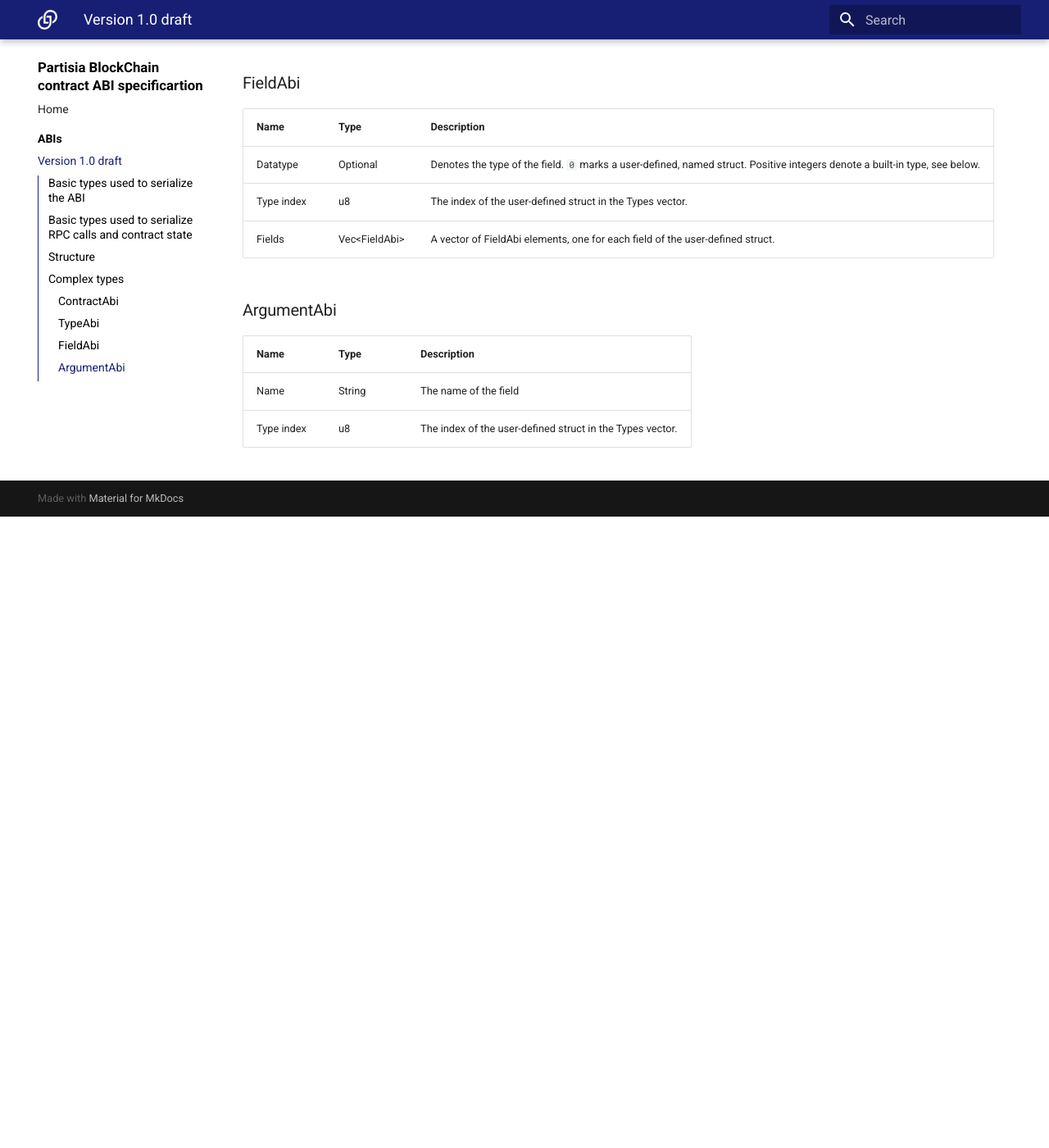
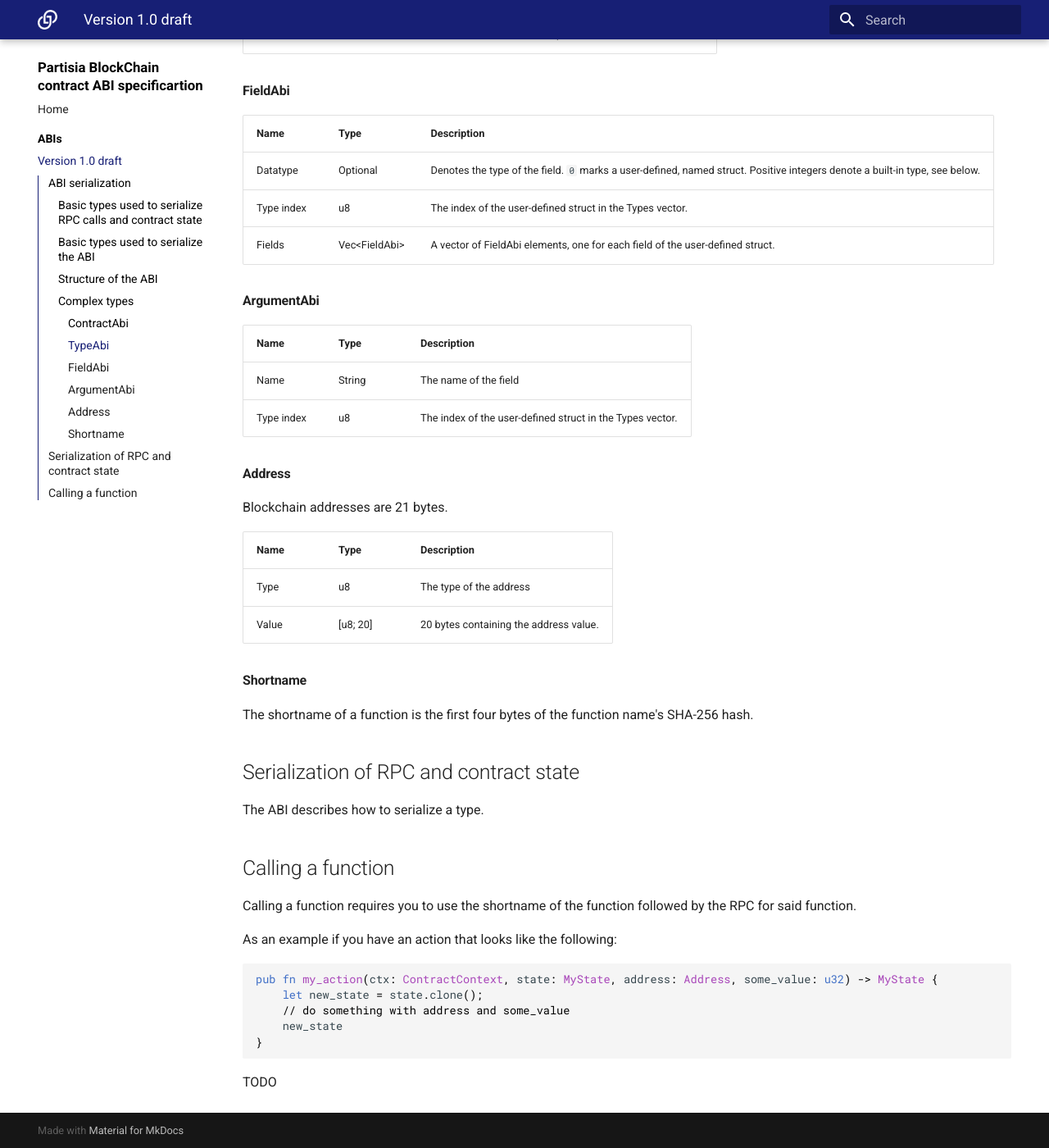
Before and after one commit to 0xSero/partisia-docs, an MkDocs documentation site: the page built from documentation/docs/abiv1.md, in a window 1280 px wide and 1400 px high, scrolled down 2485 px. Shown: the whole window at 82% size. Built offline with MkDocs 1.6.1 and Material for MkDocs 9.7.7, drawn with Linux system fonts in a browser that asks for light colours; a script that is not in the unit is left out; before the commit the page ends 3115 px from its top, so only the background shows below that; some of the changed text lies outside the part shown.

Commit message:
More documentation

`````diff
--- a/documentation/docs/abiv1.md
+++ b/documentation/docs/abiv1.md
@@ -1,20 +1,8 @@
 # Draft: PBC contract ABI version 1.0
 
-## Basic types used to serialize the ABI
+## ABI serialization
 
-| Name | Length | Description |
-|---|---|---|
-| u8             | 1         |  8-bit integers
-| u16            | 2         | 16-bit integers
-| u32            | 4         | 32-bit integers
-| Vector<T\>     | 2 + n T's | u16 length followed by n elements
-| String         | 4 + n     | u32 length followed by n *bytes* UTF-8\*
-| Optional<T\>   | 1 + n     | Boolean as u8 followed the element of n length
-
-\* UTF-8 characters are between 1 and 4 bytes each. The length here denotes the number of bytes and
-*NOT* the number of character codepoints.
-
-## Basic types used to serialize RPC calls and contract state
+### Basic types used to serialize RPC calls and contract state
 
 | Value | Length  | Corresponding Rust type
 |---|---|---|
@@ -32,7 +20,8 @@
 | 11    | 4 + n \* T         | Vec<T\> \*
 | 12    | 1 + 1 + n \* (S+T) | BTreeMap<S, T\> \*\*
 | 13    | 1 + n \* T         | BTreeSet<T>
-| 14    | 1 + n              | \[u8; n\] \*\*\*
+| 14    | 21                 | Address
+| 15    | 1 + n              | \[u8; n\] \*\*\*
 
 \* T is written as a single u8 denoting the type index of T in the Types vector in the parent
 ContractAbi.
@@ -41,7 +30,21 @@
 
 \*\*\* n denotes the length as an u8. Currently we support a max length of 32.
 
-## Structure
+### Basic types used to serialize the ABI
+
+| Name | Length | Description |
+|---|---|---|
+| u8             | 1         |  8-bit integers
+| u16            | 2         | 16-bit integers
+| u32            | 4         | 32-bit integers
+| Vector<T\>     | 2 + n T's | u16 length followed by n elements
+| String         | 4 + n     | u32 length followed by n *bytes* UTF-8\*
+| Optional<T\>   | 1 + n     | Boolean as u8 followed the element of n length
+
+\* UTF-8 characters are between 1 and 4 bytes each. The length here denotes the number of bytes and
+*NOT* the number of character codepoints.
+
+### Structure of the ABI
 
 | Name         | Type        | Description |
 |---|---|---|
@@ -49,26 +52,26 @@
 | Version      | u16         | The version number
 | Contract ABI | ContractAbi | The actual contract ABI
 
-## Complex types
+### Complex types
 
-### ContractAbi
+#### ContractAbi
 
 | Name | Type | Description |
 |---|---|---|
-| Shortname length | u8           | The length of the shortname field
+| Shortname length | u8           | The length of the action short name. See *Calling a function* below.
 | Types            | Vec<TypeAbi> | A vector of TypeAbi elements representing all the legal state and RPC types
 | Init             | FunctionAbi  | A single FunctionAbi representing the contract initializer
 | Actions          | Vec<TypeAbi> | A vector of TypeAbi elements representing the contract actions
 | State            | String       | A string denoting the state type of the contract
 
-### TypeAbi
+#### TypeAbi
 
 | Name | Type | Description |
 |---|--- |---|
 | Name      | String           | The name of the type
 | Fields    | Vector<FieldAbi> | A vector of FieldAbi elements, one for each field in the struct.
 
-### FieldAbi
+#### FieldAbi
 
 | Name | Type | Description |
 |---|---|---|
@@ -76,9 +79,45 @@
 | Type index   | u8             | The index of the user-defined struct in the Types vector.
 | Fields       | Vec<FieldAbi\> | A vector of FieldAbi elements, one for each field of the user-defined struct.
 
-### ArgumentAbi
+#### ArgumentAbi
 
 | Name | Type | Description |
 |---|---|---|
 | Name           | String | The name of the field
 | Type index     | u8     | The index of the user-defined struct in the Types vector.
+
+#### Address
+
+Blockchain addresses are 21 bytes.
+
+| Name | Type | Description |
+|---|--- |---|
+| Type      | u8         | The type of the address
+| Value     | \[u8; 20]  | 20 bytes containing the address value.
+
+#### Shortname
+
+The shortname of a function is the first four bytes of the function name's SHA-256 hash.
+
+## Serialization of RPC and contract state
+
+The ABI describes how to serialize a type.
+
+
+## Calling a function
+
+Calling a function requires you to use the shortname of the function followed by the RPC for said
+function.
+
+As an example if you have an action that looks like the following:
+
+````rust
+pub fn my_action(ctx: ContractContext, state: MyState, address: Address, some_value: u32) -> MyState {
+    let new_state = state.clone();
+    // do something with address and some_value
+    new_state
+}
+````
+
+
+TODO
`````
